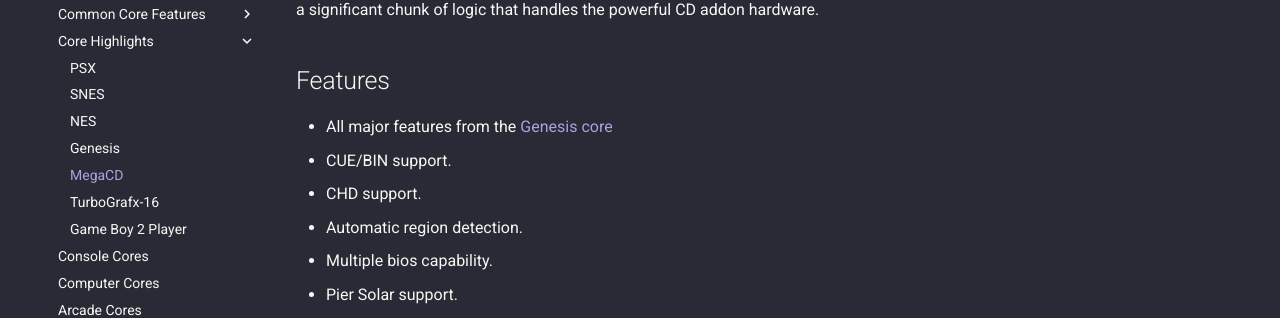
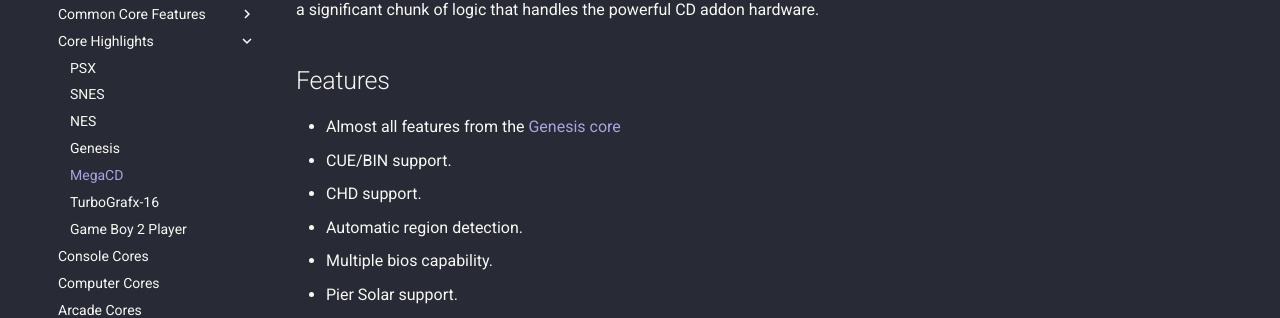
Before and after one commit to MiSTer-devel/MkDocs_MiSTer, an MkDocs documentation site: the page built from docs/cores/highlights/megacd.md, in a window 1280 px wide and 1294 px high. Shown: the part 259-577 px from the top of the window. Built offline with MkDocs 1.6.1 and Material for MkDocs 9.7.7, drawn with Linux system fonts in a browser that asks for light colours; comment, search, counter and statistics services are not loaded.

Commit message:
Update megacd.md

```diff
--- a/docs/cores/highlights/megacd.md
+++ b/docs/cores/highlights/megacd.md
@@ -1,7 +1,7 @@
 The MegaCD core is a MiSTer project original core developed by [srg320 (Sergey Dvodnenko)](https://www.patreon.com/srg320/){target=_blank} which aims to simulate the Sega CD / Mega CD add-on for the Sega Genesis. It uses the same [fpgagen](https://github.com/Torlus/fpgagen){target=_blank} logic and many of the improvements to it made in the MiSTer Genesis core, but adds on a significant chunk of logic that handles the powerful CD addon hardware.
 
 ## Features
-* All major features from the [Genesis core](genesis.md)
+* Almost all features from the [Genesis core](genesis.md)
 * CUE/BIN support.
 * CHD support.
 * Automatic region detection.
```
